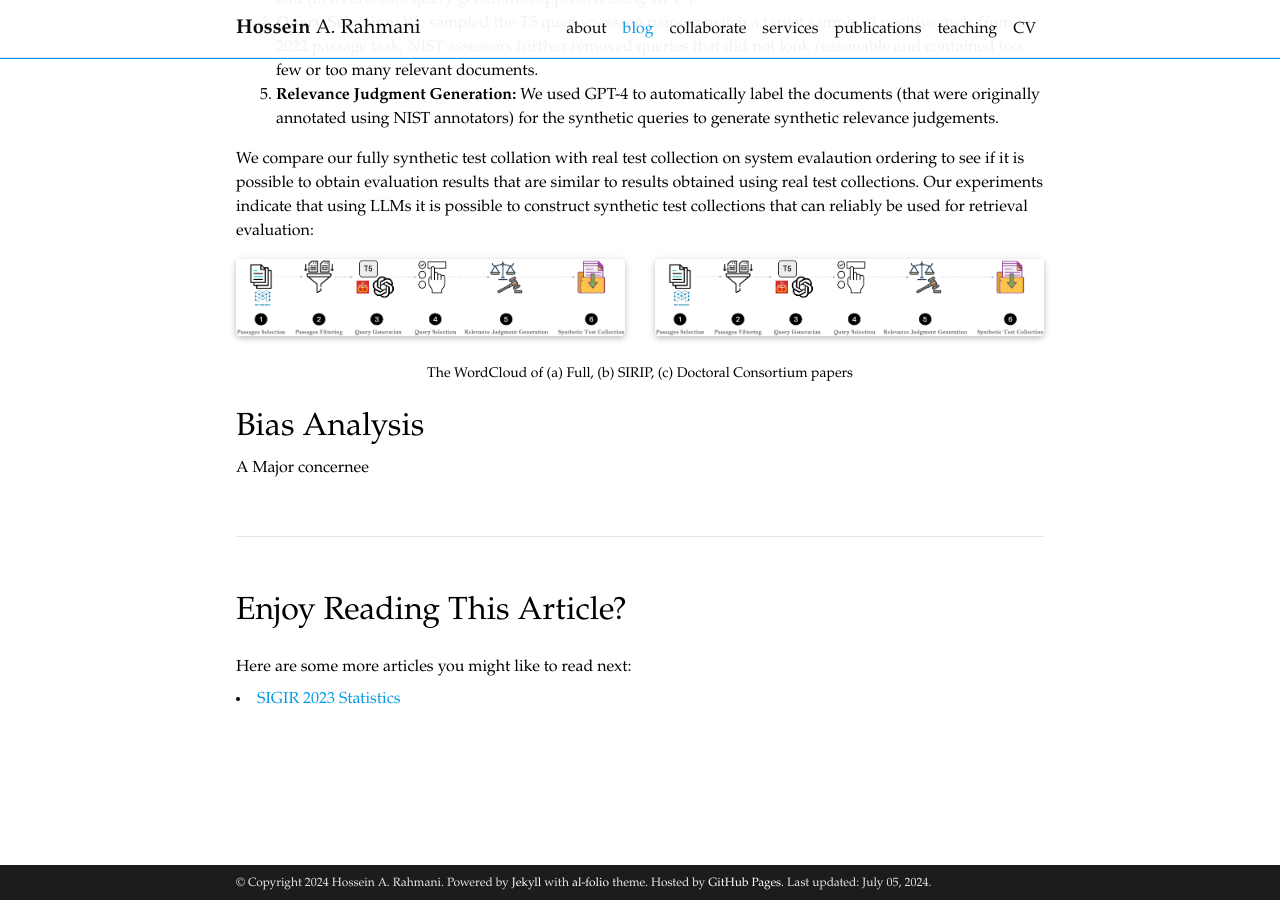
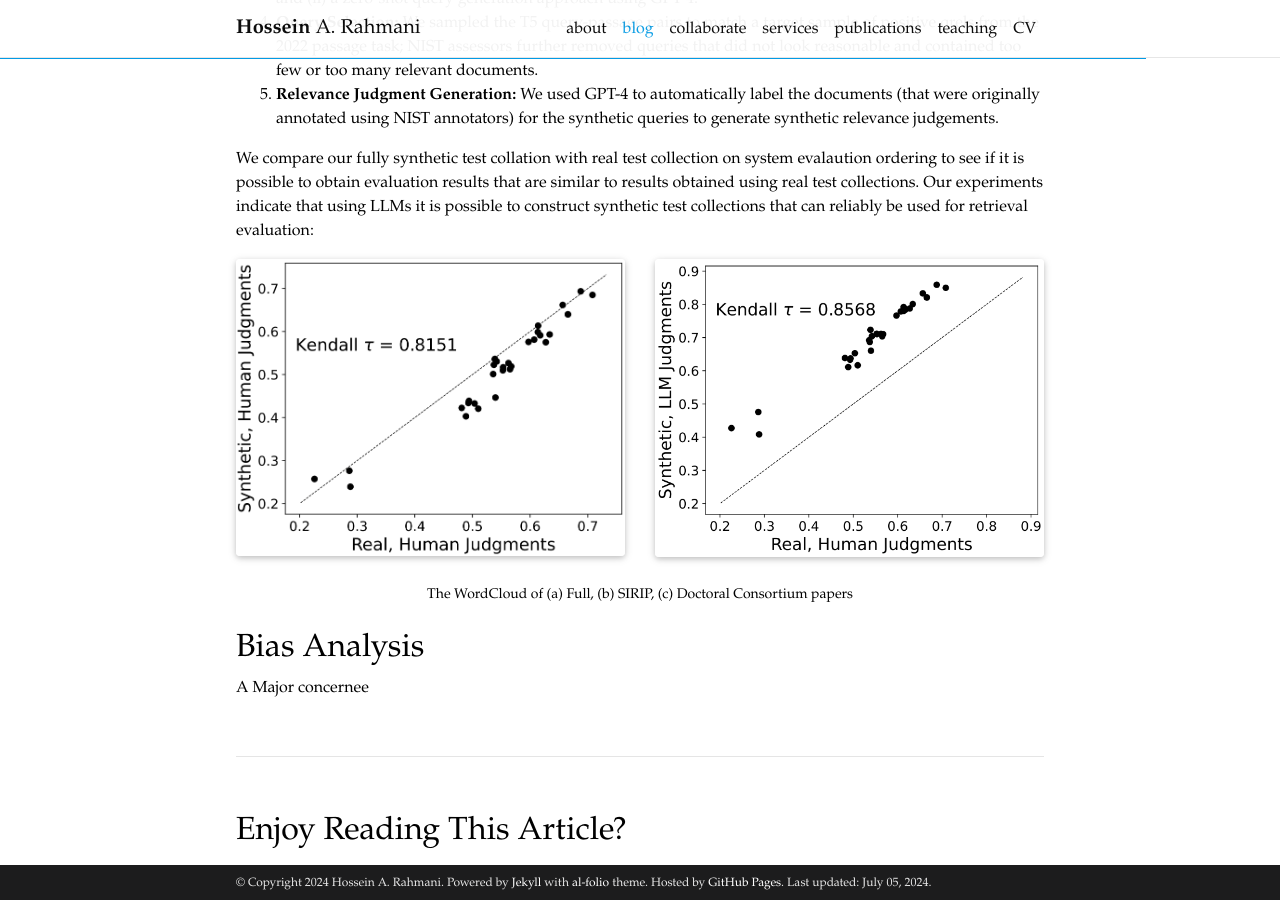
Before and after one commit to rahmanidashti/rahmanidashti.github.io, a Jekyll site: the page built from _posts/2024-07-05-paper-synthetic-test.md, in a window 1280 px wide and 900 px high, scrolled down 932 px. Built offline with Jekyll 4.4.1, drawn with Linux system fonts in a browser that asks for light colours; full-size pictures stand in for the smaller copies a plugin makes; comment, search, counter and statistics services are not loaded; a style sheet for code colours, icons or effects is not loaded.

Commit message:
update blog synthetic

```diff
--- a/_posts/2024-07-05-paper-synthetic-test.md
+++ b/_posts/2024-07-05-paper-synthetic-test.md
@@ -35,10 +35,10 @@ We compare our fully synthetic test collation with real test collection on syste
 
 <div class="row mt-2">
     <div class="col-sm mt-2 mt-md-0">
-        {% include figure.html path="assets/img/blogs/24-sigir-synthetic-data/synthetic-test-generation-piepline.png" class="img-fluid rounded z-depth-1" zoomable=true %}
+        {% include figure.html path="assets/img/blogs/24-sigir-synthetic-data/full-real-vs-queries-synthetic.png" class="img-fluid rounded z-depth-1" zoomable=true %}
     </div>
     <div class="col-sm mt-2 mt-md-0">
-        {% include figure.html path="assets/img/blogs/24-sigir-synthetic-data/synthetic-test-generation-piepline.png" class="img-fluid rounded z-depth-1" zoomable=true %}
+        {% include figure.html path="assets/img/blogs/24-sigir-synthetic-data/full-real-vs-full-synthetic.png" class="img-fluid rounded z-depth-1" zoomable=true %}
     </div>
 </div>
 <div class="caption">
```
Also changed, not shown: assets/img/blogs/24-sigir-synthetic-data/full-real-vs-full-synthetic.png (added), assets/img/blogs/24-sigir-synthetic-data/full-real-vs-queries-synthetic.png (added).
